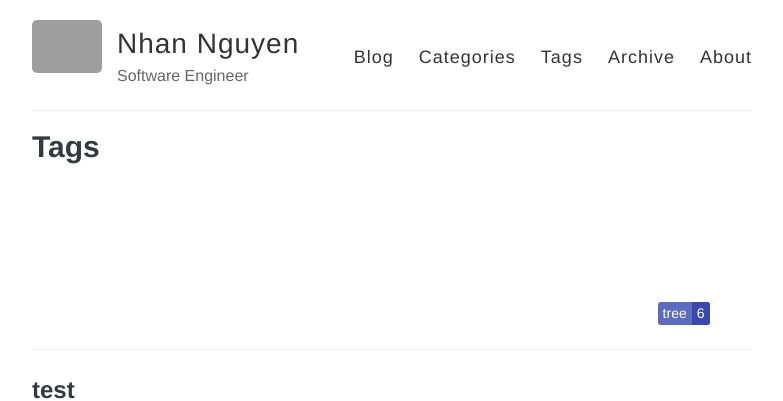
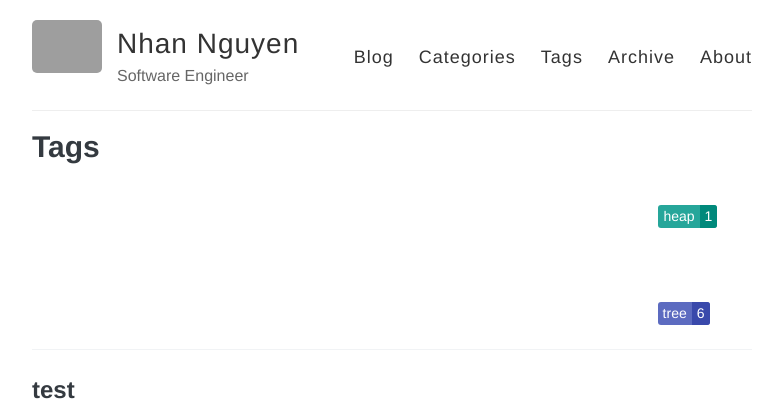
Before and after one commit to nhannguyen95/nhannguyen95.github.io, a Jekyll site: the page built from tags/index.html, in a window 1280 px wide. Shown: the top 401 px of the page, without its empty margins (248-1031 px from the left). Built offline with Jekyll 4.4.1, drawn with Linux system fonts in a browser that asks for light colours; nearby versions of some CDN libraries; grey boxes are pictures that could not be loaded.

Commit message:
tag color

```diff
--- a/_sass/_variables.scss
+++ b/_sass/_variables.scss
@@ -15,6 +15,11 @@
 $white: #fff;
 $indigo-400: #5C6BC0;
 $indigo-600: #3949AB;
+$indigo-400: #5C6BC0;
+$teal-400: #26A69A;
+$teal-600: #00897B;
+$blue-gray-600: #546E7A;
+$blue-gray-800: #37474F;
 
 // Font stacks
 $helvetica: Helvetica, Arial, sans-serif;
@@ -57,6 +62,10 @@
 $tag-index-count-background-color: $oc-gray-3;
 $tag-index-label-background-color-tree: $indigo-400;
 $tag-index-count-background-color-tree: $indigo-600;
+$tag-index-label-background-color-heap: $teal-400;
+$tag-index-count-background-color-heap: $teal-600;
+$tag-index-label-background-color-VNOI: $blue-gray-600;
+$tag-index-count-background-color-VNOI: $blue-gray-800;
 
 $footer-border-color: $oc-gray-2;
 $footer-background-color: $oc-gray-1;
--- a/style.scss
+++ b/style.scss
@@ -666,6 +666,8 @@
   }
 }
 
+// Color for tags
+
 #tag-tree {
   background-color: $tag-index-label-background-color-tree;
 }
@@ -673,3 +675,19 @@
 #tag-count-tree {
   background-color: $tag-index-count-background-color-tree;
 }
+
+#tag-heap {
+  background-color: $tag-index-label-background-color-heap;
+}
+
+#tag-count-heap {
+  background-color: $tag-index-count-background-color-heap;
+}
+
+#tag-VNOI {
+  background-color: $tag-index-label-background-color-VNOI;
+}
+
+#tag-count-VNOI {
+  background-color: $tag-index-count-background-color-VNOI;
+}
```
